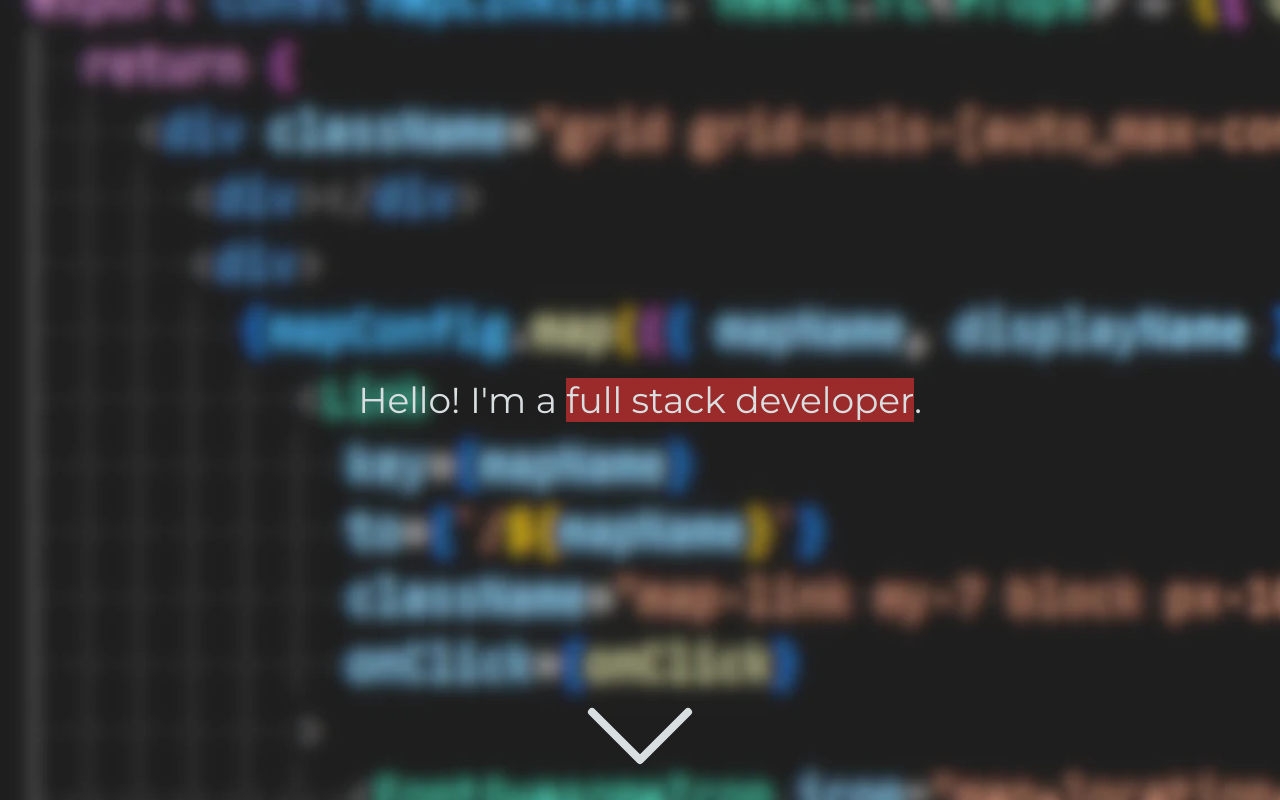
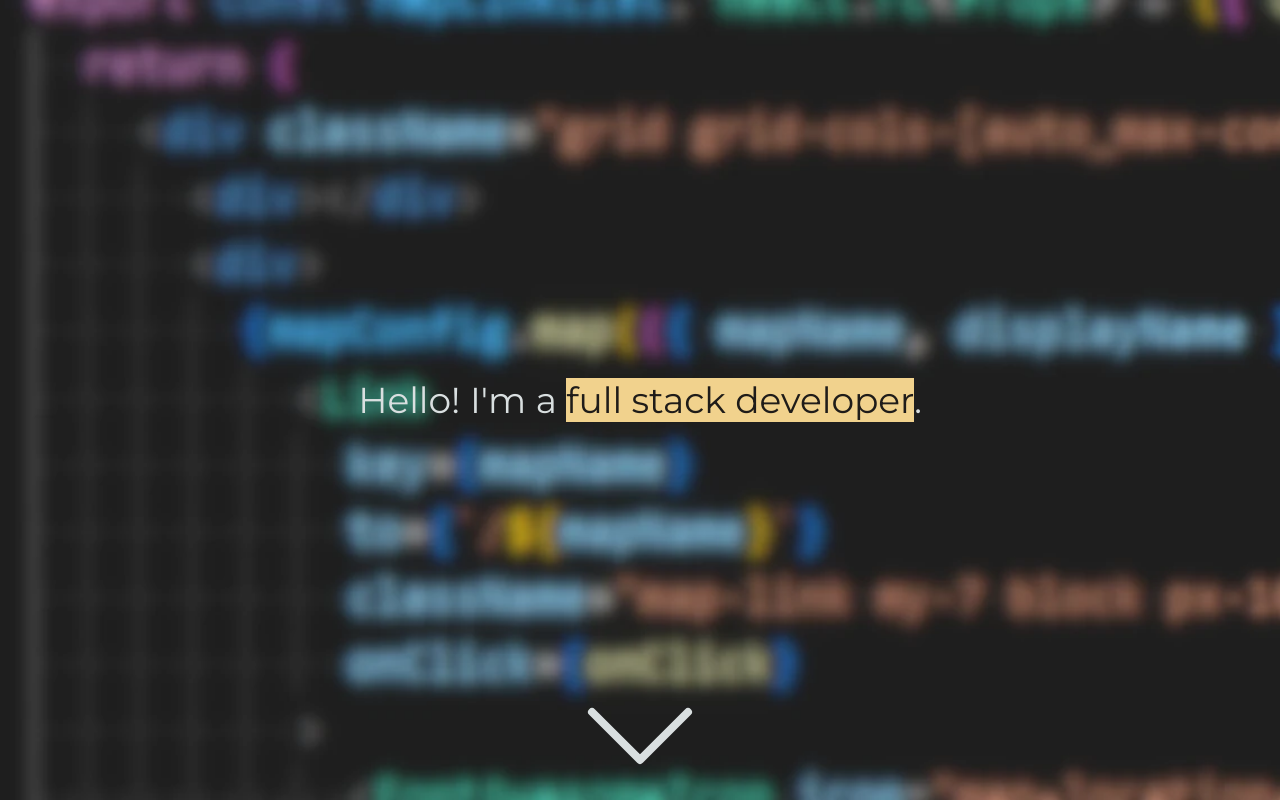
Before and after one commit to knowlesc/knowlesc.github.io, a Next.js app: page / in a window 1280 px wide. Shown: the top 800 px of the page. Built offline with nearby package versions, Linux system fonts and the light colour scheme.

Commit message:
Clean up themes

```diff
--- a/components/Carousel.tsx
+++ b/components/Carousel.tsx
@@ -42,12 +42,6 @@ export function Carousel({ images, reverse }: Props): JSX.Element {
           position: relative;
         }
 
-        @media (prefers-color-scheme: dark) {
-          .image-container::after {
-            background-color: ${THEMES.dark.imageBorder};
-          }
-        }
-
         button {
           position: absolute;
           color: white;
@@ -58,7 +52,7 @@ export function Carousel({ images, reverse }: Props): JSX.Element {
           border-radius: 20px;
           border: none;
           cursor: pointer;
-          background-color: ${THEMES.light.imageButton};
+          background-color: ${THEMES.common.primary};
         }
 
         button path {
--- a/components/Emphasize.tsx
+++ b/components/Emphasize.tsx
@@ -11,8 +11,8 @@ export function Emphasize({ text }: Props): JSX.Element {
         {`
           .attention {
             background-size: 100px;
-            background: ${THEMES.common.accentMuted};
-            color: ${THEMES.light.textAlt};
+            background: ${THEMES.common.primary};
+            color: ${THEMES.light.text};
           }
         `}
       </style>
--- a/components/Project.tsx
+++ b/components/Project.tsx
@@ -77,7 +77,7 @@ export function Project({
               left: 0;
               right: -30px;
               opacity: 0.4;
-              background-color: ${THEMES.light.imageBorder};
+              background-color: ${THEMES.common.primary};
               z-index: -1;
             }
 
--- a/styles/variables.ts
+++ b/styles/variables.ts
@@ -1,8 +1,7 @@
 const colors = {
   lightGray: "#D9DFE0",
   darkGray: "#1F1C19",
-  reddish: "#BB2F2F",
-  reddishTransparent: "rgba(187, 47, 47, 0.8)",
+  reddish: "rgba(187, 47, 47, 0.8)",
   blueish: "#6C9AD2",
   purplish: "#BB6CAA",
   yellowish: "#F1D28D",
@@ -16,8 +15,6 @@ export const THEMES = {
     bg: colors.darkGray,
     header: colors.blueish,
     footer: colors.blueish,
-    imageBorder: colors.yellowish,
-    imageButton: colors.yellowish,
   },
   light: {
     text: colors.darkGray,
@@ -25,13 +22,10 @@ export const THEMES = {
     bg: colors.lightGray,
     header: colors.darkGray,
     footer: colors.darkGray,
-    imageBorder: colors.yellowish,
-    imageButton: colors.yellowish,
   },
   common: {
-    primary: "",
+    primary: colors.yellowish,
     accent: colors.purplish,
-    accentMuted: colors.reddishTransparent,
   },
 };
 
```
